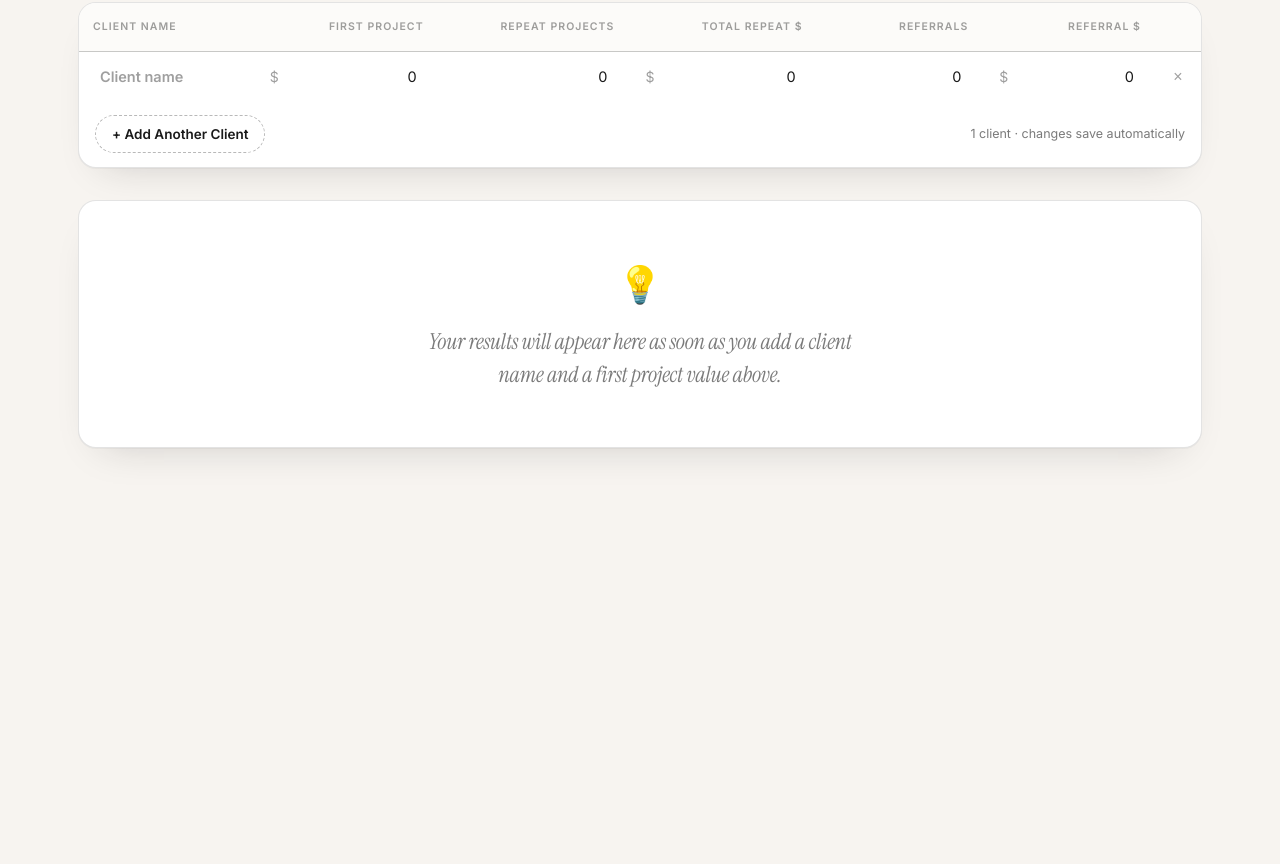
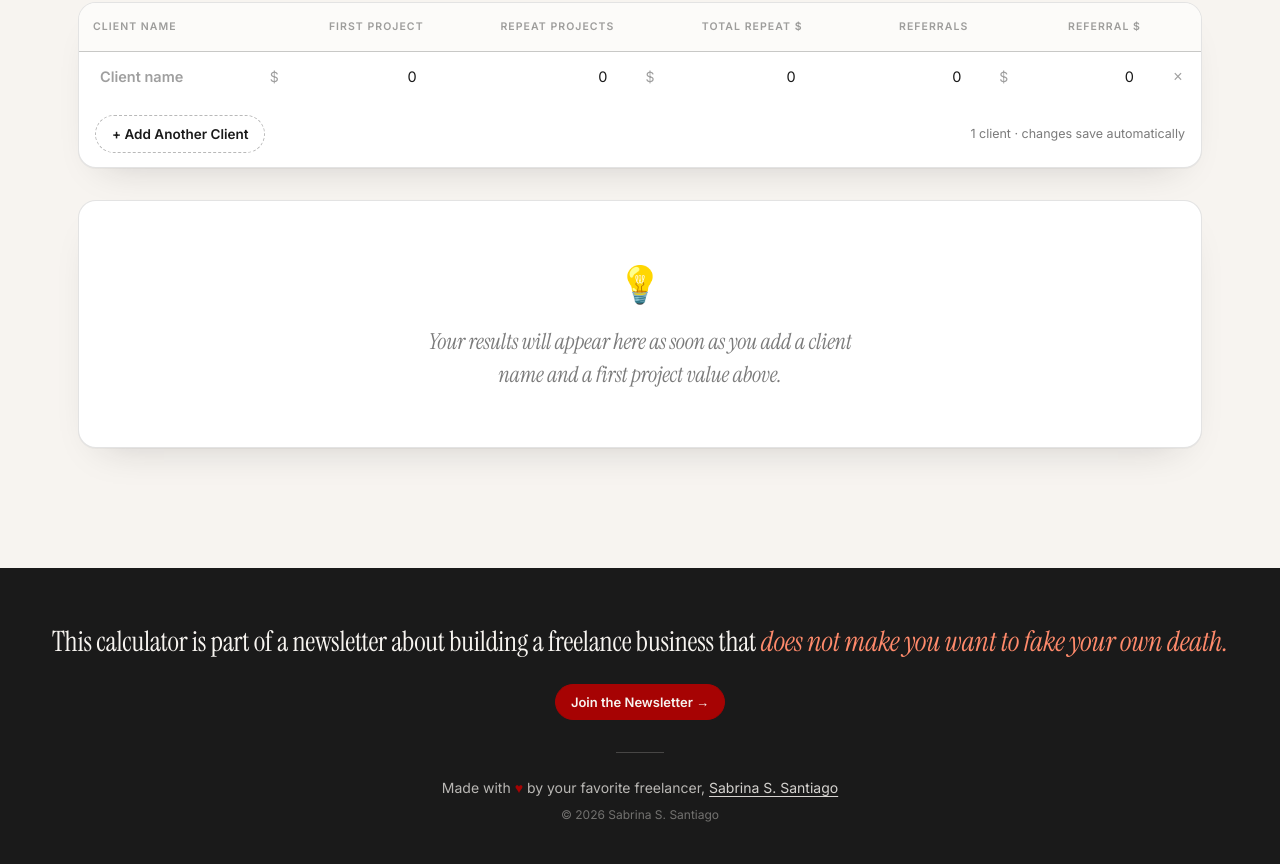
Before and after one commit to sabrinassantiago/resources, a plain HTML site: page Hidden_Cash_Calculator (5).html in a window 1280 px wide. Shown: the part 553-1417 px from the top of the page. Before the commit the page ends 1121 px from the top, so only its background shows below. Drawn offline with nearby package versions, Linux system fonts and the light colour scheme.

Commit message:
Add files via upload

```diff
--- a/Hidden_Cash_Calculator (5).html
+++ b/Hidden_Cash_Calculator (5).html
@@ -300,6 +300,30 @@ table.value tfoot td:first-child { text-align: left; }
   line-height: 1.6; }
 .finale .go { margin-top: 28px; }
 
+/* ── Footer ── */
+.site-footer {
+  background: var(--ink); color: var(--cream);
+  padding: 56px 28px 40px; margin-top: 0;
+}
+.ft-inner {
+  max-width: 1180px; margin: 0 auto; text-align: center;
+}
+.ft-msg {
+  font-family: "Instrument Serif", serif; font-size: clamp(20px, 3vw, 28px);
+  line-height: 1.3; margin: 0 0 24px; letter-spacing: -0.01em;
+}
+.ft-em { font-style: italic; color: #ff8a6b; }
+.ft-cta { margin-bottom: 32px; }
+.ft-rule {
+  width: 48px; height: 1px; background: rgba(247,244,240,0.2);
+  margin: 0 auto 24px;
+}
+.ft-sig { font-size: 14px; color: rgba(247,244,240,0.72); margin: 0 0 8px; }
+.ft-heart { color: var(--red); }
+.ft-copy { font-size: 12px; color: rgba(247,244,240,0.4); margin: 0; }
+.ft-link { color: var(--cream); text-decoration: underline; text-underline-offset: 3px; opacity: 0.85; }
+.ft-link:hover { opacity: 1; }
+
 /* ── Results hidden until data entered ── */
 .results-area { display: none; }
 .results-area.visible { display: block; }
@@ -324,7 +348,7 @@ table.value tfoot td:first-child { text-align: left; }
   }
   body { background: var(--cream) !important; }
   .topbar, .add-row, .tbl-foot, td.del, .delbtn, .no-print,
-  .waiting-dash { display: none !important; }
+  .waiting-dash, .site-footer { display: none !important; }
   .results-area { display: block !important; }
   .card { background: var(--card) !important; break-inside: avoid; box-shadow: none; }
   .card.dark { background: var(--ink) !important; color: var(--cream) !important; }
@@ -334,7 +358,8 @@ table.value tfoot td:first-child { text-align: left; }
   .panel { background: var(--card) !important; box-shadow: none; break-inside: avoid; overflow: visible !important; }
   .tbl-wrap { overflow: visible !important; }
   table.clients, table.value { min-width: 0 !important; width: 100% !important; font-size: 11px !important; }
-table.clients thead th, table.value th, table.clients tbody td, table.value td, table.value tfoot td { padding: 8px 6px !important; }  .insight { background: var(--card) !important; box-shadow: none; break-inside: avoid; }
+  table.clients thead th, table.value th, table.clients tbody td, table.value td, table.value tfoot td { padding: 8px 6px !important; }
+  .insight { background: var(--card) !important; box-shadow: none; break-inside: avoid; }
   .finale { background: var(--ink) !important; color: var(--cream) !important; break-inside: avoid; }
   table.clients thead th,
   table.value th { background: #FCFBF9 !important; }
@@ -345,11 +370,11 @@ table.clients thead th, table.value th, table.clients tbody td, table.value td,
   .bar-track { background: rgba(26,26,26,0.07) !important; }
   .donut::before { background: conic-gradient(var(--red) calc(var(--p) * 1%), rgba(26,26,26,0.09) 0) !important; }
   .dash, .feature-grid { gap: 12px; }
-  .finale { break-inside: avoid; }
   .cell input { border: none; }
   .cell { border-color: transparent !important; background: transparent !important; }
   .shell { padding: 0 20px 40px; }
-@page { margin: 12mm 10mm; size: A4 portrait; }}
+  @page { margin: 12mm 10mm; size: A4 portrait; }
+}
 </style>
 </head>
 <body>
@@ -360,7 +385,6 @@ table.clients thead th, table.value th, table.clients tbody td, table.value td,
 <script src="https://unpkg.com/@babel/standalone@7.29.0/babel.min.js" crossorigin="anonymous"></script>
 
 <script type="text/babel">
-// ── calc engine ──────────────────────────────────────────────────────────────
 const num = (v) => {
   if (typeof v === "number") return isFinite(v) ? v : 0;
   const n = parseFloat(String(v ?? "").replace(/[^0-9.\-]/g, ""));
@@ -372,18 +396,11 @@ function computeClient(c) {
   const repeatValue = num(c.repeatRev);
   const referralValue = num(c.referralRev);
   const totalValue = projectValue + repeatValue + referralValue;
-
-  // Potential per stream:
-  // Repeats: if they had any repeat projects, that stream is captured at actual value.
-  //          If repeats = 0, the gap is one repeat benchmarked at first project price.
-  // Referrals: if they had any referrals, that stream is captured at actual value.
-  //            If referrals = 0, the gap is one referral benchmarked at first project price.
   const hasRepeats = num(c.repeatProjects) > 0;
   const hasReferrals = num(c.referrals) > 0;
   const repeatPotential = hasRepeats ? repeatValue : projectValue;
   const referralPotential = hasReferrals ? referralValue : projectValue;
   const potentialValue = projectValue + repeatPotential + referralPotential;
-
   const hiddenLost = Math.max(0, potentialValue - totalValue);
   const captureRate = potentialValue > 0 ? (totalValue / potentialValue) * 100 : 0;
   const multiple = projectValue > 0 ? totalValue / projectValue : 0;
@@ -416,31 +433,26 @@ function computeSummary(clients) {
 function buildInsights(s) {
   const out = [];
   const r0 = (x) => Math.round(x);
-
   if (s.hustlePct >= 55) {
     out.push({ tone: "warn", text: "Oof! " + r0(s.hustlePct) + "% of your income is coming from the exhausting hamster wheel of chasing brand-new strangers." });
   } else if (s.hustlePct > 0) {
     out.push({ tone: "good", text: "Only " + r0(s.hustlePct) + "% of your money came from first-time invoices. You're actually keeping people around. Look at you go!" });
   }
-
   if (s.cheatPct < 12) {
     out.push({ tone: "warn", text: "Your referral system is taking a little nap. You made just " + r0(s.cheatPct) + "% from recommendations. That's free money you're snoozing on." });
   } else {
     out.push({ tone: "good", text: r0(s.cheatPct) + "% of your revenue walked in through referrals. That's the cheat code, and you're already playing it." });
   }
-
   if (s.n > 0 && s.oneAndDoneRate >= 40) {
     out.push({ tone: "warn", text: s.oneAndDone + " out of " + s.n + " of your clients were one-and-done. That's a revolving door. People paid once and strolled right back out." });
   } else if (s.n > 1 && s.oneAndDoneRate < 40) {
     out.push({ tone: "good", text: "Less than 40% of your clients were one-and-done. Most people came back, or sent someone. That's a healthy roster, not a leaky bucket." });
   }
-
   if (s.bestie && s.bestie.multiple >= 3) {
     out.push({ tone: "good", text: s.bestie.name + " was worth " + s.bestie.multiple.toFixed(1) + "x their original project value through repeats and referrals. That client is a case study in what loyalty looks like." });
   } else if (s.bestie && s.bestie.multiple >= 1.5) {
     out.push({ tone: "good", text: s.bestie.name + " brought in " + s.bestie.multiple.toFixed(1) + "x their first project through repeats and referrals. That's exactly what a well-nurtured client relationship looks like." });
   }
-
   if (s.fullPotential > 0) {
     const captured = r0(s.captureRate);
     const left = r0(100 - s.captureRate);
@@ -454,26 +466,20 @@ function buildInsights(s) {
       out.push({ tone: "warn", text: "You captured " + captured + "% of your potential value. The good news? The other " + left + "% is just sitting there waiting for us to go get it." });
     }
   }
-
   return out.slice(0, 5);
 }
 
-// ── app ──────────────────────────────────────────────────────────────────────
 const { useState, useMemo, useEffect, useRef } = React;
 const fmt$ = (v) => "$" + Math.round(v).toLocaleString("en-US");
 const fmtPct = (v) => Math.round(v) + "%";
 const uid = () => "c" + Math.random().toString(36).slice(2, 8);
 const STORE_KEY = "hidden-cash-clients-v3";
-
 const BLANK_ROW = () => ({ id: uid(), name: "", firstRev: 0, repeatProjects: 0, repeatRev: 0, referrals: 0, referralRev: 0 });
 
 function loadClients() {
   try {
     const raw = localStorage.getItem(STORE_KEY);
-    if (raw) {
-      const p = JSON.parse(raw);
-      if (Array.isArray(p) && p.length) return p;
-    }
+    if (raw) { const p = JSON.parse(raw); if (Array.isArray(p) && p.length) return p; }
   } catch (e) {}
   return [BLANK_ROW()];
 }
@@ -493,9 +499,7 @@ function Donut({ pct }) {
 function CurrencyInput({ value, placeholder, onChange, className }) {
   const [raw, setRaw] = useState("");
   const [focused, setFocused] = useState(false);
-  const display = focused
-    ? raw
-: (value === "" ? "" : Number(value).toLocaleString("en-US"));
+  const display = focused ? raw : (value === "" ? "" : Number(value).toLocaleString("en-US"));
   return (
     <div className={"cell cur " + (className || "")}>
       <input
@@ -530,15 +534,9 @@ const display = focused ? raw : (value === "" ? "" : String(value));
 
 function ClientTable({ clients, setClients }) {
   const firstInputRef = useRef(null);
-
-  const update = (id, key, val) =>
-    setClients((cs) => cs.map((c) => (c.id === id ? { ...c, [key]: val } : c)));
-  const remove = (id) => setClients((cs) => {
-    const next = cs.filter((c) => c.id !== id);
-    return next.length === 0 ? [BLANK_ROW()] : next;
-  });
+  const update = (id, key, val) => setClients((cs) => cs.map((c) => (c.id === id ? { ...c, [key]: val } : c)));
+  const remove = (id) => setClients((cs) => { const next = cs.filter((c) => c.id !== id); return next.length === 0 ? [BLANK_ROW()] : next; });
   const add = () => setClients((cs) => [...cs, BLANK_ROW()]);
-
   return (
     <div className="panel">
       <div className="tbl-wrap">
@@ -557,29 +555,13 @@ function ClientTable({ clients, setClients }) {
           <tbody>
             {clients.map((c, i) => (
               <tr key={c.id}>
-                <td>
-                  <div className="cell name">
-                    <input
-                      ref={i === 0 ? firstInputRef : null}
-                      value={c.name}
-                      placeholder="Client name"
-                      onChange={(e) => update(c.id, "name", e.target.value)}
-                    />
-                  </div>
-                </td>
-                <td><CurrencyInput className="num" value={c.firstRev} placeholder="5,000"
-                  onChange={(v) => update(c.id, "firstRev", v)} /></td>
-                <td><NumInput value={c.repeatProjects} placeholder="2"
-                  onChange={(v) => update(c.id, "repeatProjects", v)} /></td>
-                <td><CurrencyInput className="num" value={c.repeatRev} placeholder="10,000"
-                  onChange={(v) => update(c.id, "repeatRev", v)} /></td>
-                <td><NumInput value={c.referrals} placeholder="1"
-                  onChange={(v) => update(c.id, "referrals", v)} /></td>
-                <td><CurrencyInput className="num" value={c.referralRev} placeholder="5,000"
-                  onChange={(v) => update(c.id, "referralRev", v)} /></td>
-                <td className="del">
-                  <button className="delbtn" title="Remove client" onClick={() => remove(c.id)}>×</button>
-                </td>
+                <td><div className="cell name"><input ref={i === 0 ? firstInputRef : null} value={c.name} placeholder="Client name" onChange={(e) => update(c.id, "name", e.target.value)} /></div></td>
+                <td><CurrencyInput className="num" value={c.firstRev} placeholder="5,000" onChange={(v) => update(c.id, "firstRev", v)} /></td>
+                <td><NumInput value={c.repeatProjects} placeholder="2" onChange={(v) => update(c.id, "repeatProjects", v)} /></td>
+                <td><CurrencyInput className="num" value={c.repeatRev} placeholder="10,000" onChange={(v) => update(c.id, "repeatRev", v)} /></td>
+                <td><NumInput value={c.referrals} placeholder="1" onChange={(v) => update(c.id, "referrals", v)} /></td>
+                <td><CurrencyInput className="num" value={c.referralRev} placeholder="5,000" onChange={(v) => update(c.id, "referralRev", v)} /></td>
+                <td className="del"><button className="delbtn" title="Remove client" onClick={() => remove(c.id)}>×</button></td>
               </tr>
             ))}
           </tbody>
@@ -614,10 +596,7 @@ function Dashboard({ s }) {
             <Donut pct={s.captureRate} />
             <div className="kdesc" style={{ marginTop: 0 }}>
               How much of your potential client equity you actually locked down.
-              {s.captureRate >= 100
-                ? <em> You got it all. Seriously.</em>
-                : <em> (Anything under 50% just means we've got some fun work to do.)</em>
-              }
+              {s.captureRate >= 100 ? <em> You got it all. Seriously.</em> : <em> (Anything under 50% just means we've got some fun work to do.)</em>}
             </div>
           </div>
         </div>
@@ -646,9 +625,7 @@ function Breakdown({ s }) {
         <div className="nm">{nm}<small>{sub}</small></div>
         <div className="amt">{fmt$(amt)} <span>· {fmtPct(pct)}</span></div>
       </div>
-      <div className="bar-track">
-        <div className={"bar-fill " + cls} style={{ width: (amt / max) * 100 + "%" }}></div>
-      </div>
+      <div className="bar-track"><div className={"bar-fill " + cls} style={{ width: (amt / max) * 100 + "%" }}></div></div>
     </div>
   );
   return (
@@ -716,13 +693,7 @@ function ValueTable({ s }) {
         <table className="value">
           <thead>
             <tr>
-              <th>Client</th>
-              <th>First Project</th>
-              <th>Repeat</th>
-              <th>Referral</th>
-              <th>Total Value</th>
-              <th>Full Potential</th>
-              <th>Hidden Cash Lost</th>
+              <th>Client</th><th>First Project</th><th>Repeat</th><th>Referral</th><th>Total Value</th><th>Full Potential</th><th>Hidden Cash Lost</th>
             </tr>
           </thead>
           <tbody>
@@ -785,27 +756,19 @@ function exportCSV(s) {
   URL.revokeObjectURL(a.href);
 }
 
-// ── main App ─────────────────────────────────────────────────────────────────
 function App() {
   const [clients, setClients] = useState(loadClients);
-
-  useEffect(() => {
-    try { localStorage.setItem(STORE_KEY, JSON.stringify(clients)); } catch (e) {}
-  }, [clients]);
-
+  useEffect(() => { try { localStorage.setItem(STORE_KEY, JSON.stringify(clients)); } catch (e) {} }, [clients]);
   const readyClients = useMemo(() => clients.filter(clientIsReady), [clients]);
   const hasResults = readyClients.length >= 1;
-
   const s = useMemo(() => computeSummary(readyClients), [readyClients]);
   const insights = useMemo(() => buildInsights(s), [s]);
 
   return (
+    <React.Fragment>
     <div className="shell">
       <div className="topbar">
-        <div className="brand">
-          <span className="dot"></span>
-          <span className="wm">Hidden Cash Calculator</span>
-        </div>
+        <div className="brand"><span className="dot"></span><span className="wm">Hidden Cash Calculator</span></div>
         <div className="toolbtns">
           <button className="btn btn--ghost" onClick={() => hasResults && exportCSV(s)} style={{ opacity: hasResults ? 1 : 0.38, pointerEvents: hasResults ? "auto" : "none" }}>↧ Export CSV</button>
           <button className="btn btn--red" onClick={() => window.print()}>⎙ Save as PDF</button>
@@ -828,7 +791,6 @@ function App() {
       <ClientTable clients={clients} setClients={setClients} />
 
       <div className={"results-area" + (hasResults ? " visible" : "")}>
-
         <div className="sec-head"><span className="no">02</span><h2>{s.hiddenCash <= 0 ? "The Clean Report" : "The Damage Report"}</h2></div>
         <Dashboard s={s} />
 
@@ -883,7 +845,6 @@ function App() {
             </div>
           </div>
         </section>
-
       </div>
 
       {!hasResults && (
@@ -895,6 +856,19 @@ function App() {
         </div>
       )}
     </div>
+
+    <footer className="site-footer">
+      <div className="ft-inner">
+        <p className="ft-msg">This calculator is part of a newsletter about building a freelance business that <span className="ft-em">does not make you want to fake your own death.</span></p>
+        <a href="https://sabrinassantiago.myflodesk.com/newstools" target="_blank" rel="noopener noreferrer">
+          <button className="btn btn--red ft-cta no-print">Join the Newsletter →</button>
+        </a>
+        <div className="ft-rule"></div>
+        <p className="ft-sig">Made with <span className="ft-heart">♥</span> by your favorite freelancer, <a className="ft-link" href="https://www.linkedin.com/in/sabrss" target="_blank" rel="noopener noreferrer">Sabrina S. Santiago</a></p>
+        <p className="ft-copy">© 2026 Sabrina S. Santiago</p>
+      </div>
+    </footer>
+    </React.Fragment>
   );
 }
 
```
Lines whose indentation alone changed are shown as unchanged.
